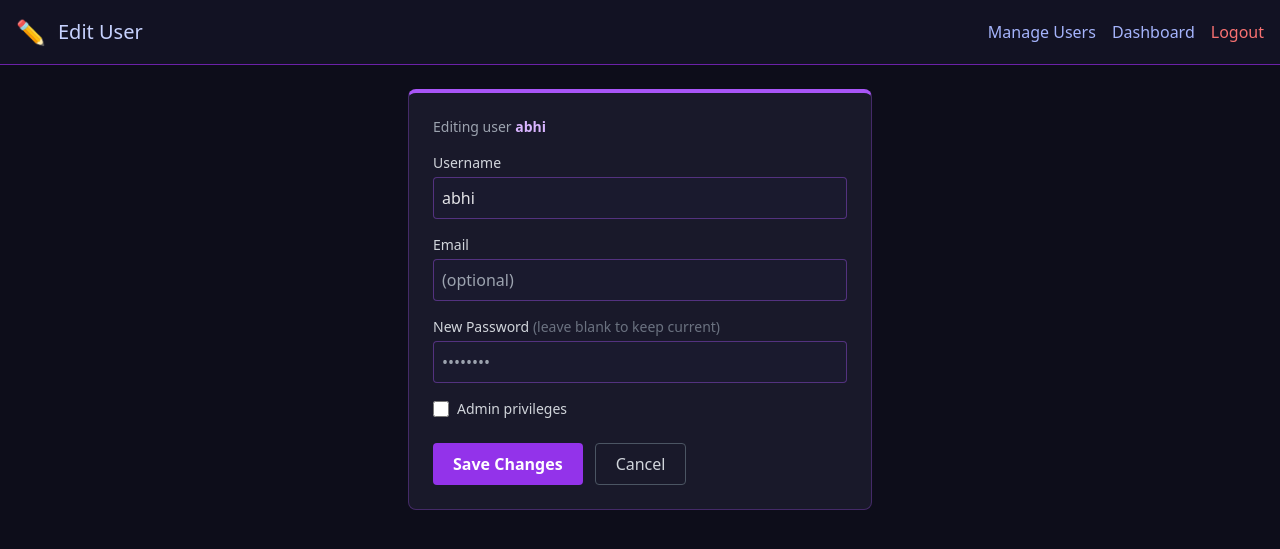
After one commit to ArnavPundir22/Face-Attendance-System-Web-Version, a Flask app: page /admin/user/edit/2 in a window 1280 px wide. The commit adds this page. Shown: the top 549 px of the page. Run offline with Flask 3, Linux system fonts and the light colour scheme; a user stored in the database is signed in; data comes from the database, SQL or seed files in the repository; some libraries are stand-ins or nearby versions.

Commit message:
feat: add user management to admin panel (list, edit, delete users)
Agent-Logs-Url: https://github.com/ArnavPundir22/Face-Attendance-System-Web-Version/sessions/c6ac7fb6-cea5-4247-990c-b4ec373263fd

Co-authored-by: ArnavPundir22 <179984094+ArnavPundir22@users.noreply.github.com>

```diff
--- a/blueprints/admin.py
+++ b/blueprints/admin.py
@@ -9,14 +9,19 @@ Routes:
   POST       /admin/student/delete/<id>      — delete student
   GET/POST   /admin/mark                     — manual attendance marking
   GET        /admin/view_images              — attendance image viewer
+  GET        /admin/users                    — user list
+  GET/POST   /admin/user/edit/<id>           — edit user
+  POST       /admin/user/delete/<id>         — delete user
 """
 
+import bcrypt
 from datetime import datetime, timedelta
 
-from flask import Blueprint, jsonify, redirect, render_template, request, url_for
+from flask import Blueprint, jsonify, redirect, render_template, request, session, url_for
 
 from utils.auth_helpers import is_current_user_admin
-from utils.db import get_db_connection
+from utils.db import get_db_connection, is_valid_email
+import config
 
 admin_bp = Blueprint('admin', __name__, url_prefix='/admin')
 
@@ -194,3 +199,129 @@ def view_images():
     if denied:
         return denied
     return render_template('view_images.html')
+
+
+@admin_bp.route('/users')
+def admin_users():
+    denied = _require_admin()
+    if denied:
+        return denied
+
+    conn  = get_db_connection()
+    users = conn.execute("SELECT id, username, gmail, is_admin FROM users ORDER BY username COLLATE NOCASE").fetchall()
+    conn.close()
+    return render_template('admin_users.html', users=users, current_user=session.get('username'))
+
+
+@admin_bp.route('/user/edit/<int:user_id>', methods=['GET', 'POST'])
+def admin_edit_user(user_id):
+    denied = _require_admin()
+    if denied:
+        return denied
+
+    conn = get_db_connection()
+    user = conn.execute("SELECT id, username, gmail, is_admin FROM users WHERE id=?", (user_id,)).fetchone()
+    if not user:
+        conn.close()
+        return redirect(url_for('admin.admin_users'))
+
+    if request.method == 'POST':
+        new_username = request.form.get('username', '').strip()
+        new_email    = request.form.get('email', '').strip()
+        new_is_admin = 1 if request.form.get('is_admin') else 0
+        new_password = request.form.get('password', '').strip()
+
+        if not new_username:
+            conn.close()
+            return render_template('admin_edit_user.html', user=user,
+                                   error="Username is required.",
+                                   current_user=session.get('username'))
+
+        if new_email and not is_valid_email(new_email):
+            conn.close()
+            return render_template('admin_edit_user.html', user=user,
+                                   error="Enter a valid email address.",
+                                   current_user=session.get('username'))
+
+        # Prevent removing admin rights from the last admin
+        if user['is_admin'] and not new_is_admin:
+            admin_count = conn.execute(
+                "SELECT COUNT(*) AS cnt FROM users WHERE is_admin=1"
+            ).fetchone()['cnt']
+            if admin_count <= 1:
+                conn.close()
+                return render_template('admin_edit_user.html', user=user,
+                                       error="Cannot remove admin rights: at least one admin must remain.",
+                                       current_user=session.get('username'))
+
+        # Check username uniqueness (exclude current user)
+        existing = conn.execute(
+            "SELECT id FROM users WHERE username=? AND id!=?", (new_username, user_id)
+        ).fetchone()
+        if existing:
+            conn.close()
+            return render_template('admin_edit_user.html', user=user,
+                                   error="That username is already taken.",
+                                   current_user=session.get('username'))
+
+        if new_password:
+            if len(new_password) < config.MIN_PASSWORD_LENGTH:
+                conn.close()
+                return render_template('admin_edit_user.html', user=user,
+                                       error=f"Password must be at least {config.MIN_PASSWORD_LENGTH} characters.",
+                                       current_user=session.get('username'))
+            hashed = bcrypt.hashpw(new_password.encode(), bcrypt.gensalt())
+            conn.execute(
+                "UPDATE users SET username=?, gmail=?, is_admin=?, password=? WHERE id=?",
+                (new_username, new_email, new_is_admin, hashed, user_id),
+            )
+        else:
+            conn.execute(
+                "UPDATE users SET username=?, gmail=?, is_admin=? WHERE id=?",
+                (new_username, new_email, new_is_admin, user_id),
+            )
+
+        conn.commit()
+        conn.close()
+
+        # Keep session consistent if admin edited their own username
+        if session.get('username') == user['username'] and new_username != user['username']:
+            session['username'] = new_username
+
+        return redirect(url_for('admin.admin_users'))
+
+    conn.close()
+    return render_template('admin_edit_user.html', user=user, current_user=session.get('username'))
+
+
+@admin_bp.route('/user/delete/<int:user_id>', methods=['POST'])
+def admin_delete_user(user_id):
+    denied = _require_admin()
+    if denied:
+        return denied
+
+    conn = get_db_connection()
+    user = conn.execute("SELECT id, username, is_admin FROM users WHERE id=?", (user_id,)).fetchone()
+
+    if not user:
+        conn.close()
+        return redirect(url_for('admin.admin_users'))
+
+    # Prevent deleting the last admin
+    if user['is_admin']:
+        admin_count = conn.execute(
+            "SELECT COUNT(*) AS cnt FROM users WHERE is_admin=1"
+        ).fetchone()['cnt']
+        if admin_count <= 1:
+            conn.close()
+            return redirect(url_for('admin.admin_users', error='last_admin'))
+
+    # Prevent admin from deleting their own account
+    if user['username'] == session.get('username'):
+        conn.close()
+        return redirect(url_for('admin.admin_users', error='self_delete'))
+
+    conn.execute("DELETE FROM users WHERE id=?", (user_id,))
+    conn.commit()
+    conn.close()
+    return redirect(url_for('admin.admin_users'))
--- /dev/null
+++ b/templates/admin_edit_user.html
@@ -0,0 +1,80 @@
+<!DOCTYPE html>
+<html lang="en">
+<head>
+  <meta charset="utf-8" />
+  <meta name="viewport" content="width=device-width,initial-scale=1" />
+  <title>Edit User • Face Attendance</title>
+  <script src="https://cdn.tailwindcss.com"></script>
+  <style>
+    body { background:#0d0d1a; color:#e4e4e7; }
+    .dark-card { background-color: rgba(32,32,50,0.7); border:1px solid rgba(168,85,247,0.3); border-top:4px solid #a855f7; }
+    .input-dark { background:#1a1a2e; border:1px solid rgba(168,85,247,0.4); color:#e4e4e7; }
+    .input-dark:focus { outline:none; border-color:#a855f7; }
+  </style>
+</head>
+<body>
+  <header class="p-4 flex justify-between items-center border-b border-purple-800 bg-[#121223]">
+    <div class="flex items-center gap-3">
+      <span class="text-2xl">✏️</span>
+      <h1 class="text-xl text-indigo-200">Edit User</h1>
+    </div>
+    <div class="flex items-center gap-4">
+      <a href="/admin/users" class="text-indigo-300 hover:text-white">Manage Users</a>
+      <a href="/admin" class="text-indigo-300 hover:text-white">Dashboard</a>
+      <a href="/logout" class="text-red-400">Logout</a>
+    </div>
+  </header>
+
+  <main class="p-6 max-w-lg mx-auto">
+    <div class="dark-card p-6 rounded-lg">
+
+      {% if error %}
+      <div class="mb-4 p-3 bg-red-900 border border-red-600 rounded text-red-200 text-sm">{{ error }}</div>
+      {% endif %}
+
+      <div class="mb-4 text-sm text-gray-400">
+        Editing user <span class="text-purple-300 font-semibold">{{ user['username'] }}</span>
+        {% if user['username'] == current_user %}
+          <span class="ml-1 text-xs bg-purple-700 text-purple-100 px-1 rounded">you</span>
+        {% endif %}
+      </div>
+
+      <form method="POST">
+        <label class="block mb-1 text-sm text-gray-300">Username</label>
+        <input name="username" value="{{ user['username'] }}"
+               class="input-dark w-full mb-4 p-2 rounded" required />
+
+        <label class="block mb-1 text-sm text-gray-300">Email</label>
+        <input name="email" type="email" value="{{ user['gmail'] or '' }}"
+               class="input-dark w-full mb-4 p-2 rounded"
+               placeholder="(optional)" />
+
+        <label class="block mb-1 text-sm text-gray-300">
+          New Password <span class="text-gray-500">(leave blank to keep current)</span>
+        </label>
+        <input name="password" type="password"
+               class="input-dark w-full mb-4 p-2 rounded"
+               placeholder="••••••••" autocomplete="new-password" />
+
+        <label class="flex items-center gap-2 mb-6 cursor-pointer select-none">
+          <input type="checkbox" name="is_admin" value="1"
+                 {% if user['is_admin'] %}checked{% endif %}
+                 class="w-4 h-4 accent-purple-500" />
+          <span class="text-sm text-gray-300">Admin privileges</span>
+        </label>
+
+        <div class="flex gap-3">
+          <button type="submit"
+                  class="bg-purple-600 hover:bg-purple-700 text-white px-5 py-2 rounded font-semibold">
+            Save Changes
+          </button>
+          <a href="/admin/users"
+             class="px-5 py-2 border border-gray-600 rounded text-gray-300 hover:text-white">
+            Cancel
+          </a>
+        </div>
+      </form>
+    </div>
+  </main>
+</body>
+</html>
```
Also changed, not shown: templates/admin_dashboard.html (+7 -2 lines), templates/admin_users.html (added, +90 -0 lines).
